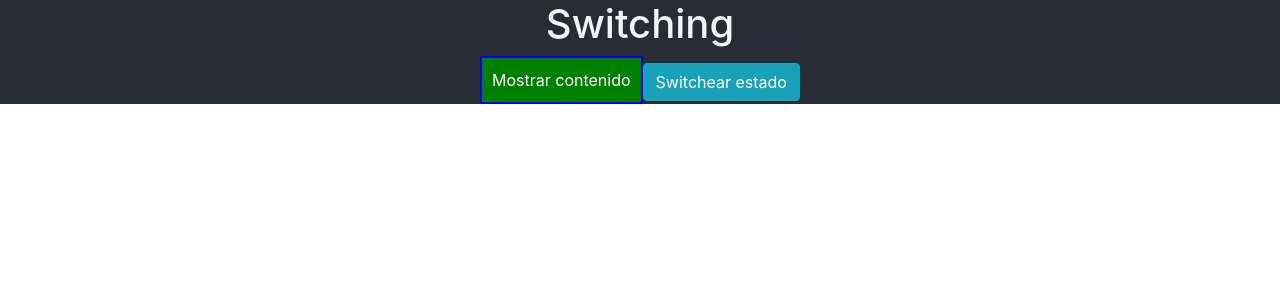
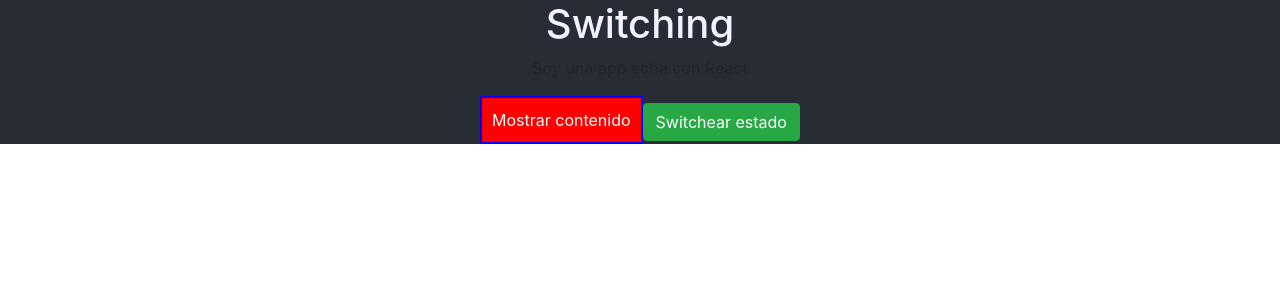
Before and after one commit to Gilht/hmburgr-rspnsv-React, a React (Create React App) app: page / in a window 1280 px wide. Shown: the top 300 px of the page. Built offline with nearby package versions, Linux system fonts and the light colour scheme.

Commit message:
Se agregaron los styles de la seccion actual

```diff
--- a/package.json
+++ b/package.json
@@ -4,9 +4,11 @@
   "private": true,
   "dependencies": {
     "bootstrap": "^4.3.1",
+    "radium": "^0.26.0",
     "react": "^16.9.0",
     "react-dom": "^16.9.0",
-    "react-scripts": "3.1.1"
+    "react-scripts": "3.1.1",
+    "s": "^1.0.0"
   },
   "scripts": {
     "start": "react-scripts start",
--- a/src/App.css
+++ b/src/App.css
@@ -15,8 +15,15 @@
 
 }
 
+.red {
+  color: red;
+}
+
+.bold{
+  font-weight: bold;
+}
+
 .App-header {
-  background-color: #282c34;
   min-height: 100vh;
   display: flex;
   flex-direction: column;
@@ -25,9 +32,6 @@
   font-size: calc(10px + 2vmin);
 }
 
-.App-link {
-  color: #61dafb;
-}
 
 @keyframes App-logo-spin {
   from {
--- a/src/App.js
+++ b/src/App.js
@@ -2,6 +2,7 @@
 import React, { Component } from 'react';
 import './App.css';
 import Persona from './Persona/Persona';
+import Radium from 'radium';
 
 /* eslint-disable */
 class App extends React.Component {
@@ -63,15 +64,22 @@ class App extends React.Component {
       showPersons: !mostrar });
   }
 
+
   render() {
     // EN ESTA CONSTANTE SE APLICAN LOS ESTILOS EN LINEA
     const style = {
-      backgroundColor: 'green',
+      backgroundColor: 'red',
       color: 'white',
       padding:'10px',
       border: '2px solid blue',
       cursor:'pointer',
+      ':hover':{
+        backgroundColor:'greenlight',
+        color:'black'
+      }
   };
+
+
   const fonts = {
     fontfamily: 'GillSans',
     fontsize: '24px',
@@ -97,20 +105,35 @@ class App extends React.Component {
            })}
       </div>
     );
-    style.backgroundColor = 'red';
-    style.padding = '15px';
+    style.backgroundColor = 'red';      //aqui asignamos un valor nuevo para el estilo, como es JS accedimos al objeto
+    style.padding = '15px';         //objeto style con su elemento .padding y le asignamos un nuevo valor
+
+        style[':hover']={
+      backgroundColor:'salmon',
+      color:'black'
+    };
   }
+
+      const clases = [];
+
+      if(this.state.persons.length <= 2 ){   //clases = ['red'];
+        clases.push('red');
+      }
+
+      if(this.state.persons.length <=1 ){  //clases = ['red','bold'];
+        clases.push('bold');
+      }
 
     return (
 
       <div className="App">
         <h1 style={fonts} >Switching </h1>
-
+         <p className={clases.join('')}> Soy una app echa con React </p>
           <button
            style={style} onClick={this.togglePersonsHandler}> Mostrar contenido</button>
 
           {/* boton para cambiar los nombres con los del otro estado */}
-          <button  className="btn btn-info" >Switchear estado </button>
+          <button  className="btn btn-success" >Switchear estado </button>
           {persons}
       </div>
     );
@@ -120,4 +143,4 @@ class App extends React.Component {
   }
 }
 
-export default App;
+export default Radium (App);
--- a/src/Persona/Persona.js
+++ b/src/Persona/Persona.js
@@ -1,6 +1,7 @@
 import React  from 'react';
 import './Persona.css';
 import 'bootstrap/dist/css/bootstrap.css';
+import Radium from 'radium';
 // este es un stateless compntnt//
 
 const persona = (props) => {
@@ -14,4 +15,4 @@ const persona = (props) => {
     )
 };
 
-export default persona;
+export default Radium(persona);
```
Also changed, not shown: 1 other file (tests, documents, lock files or other folders).
